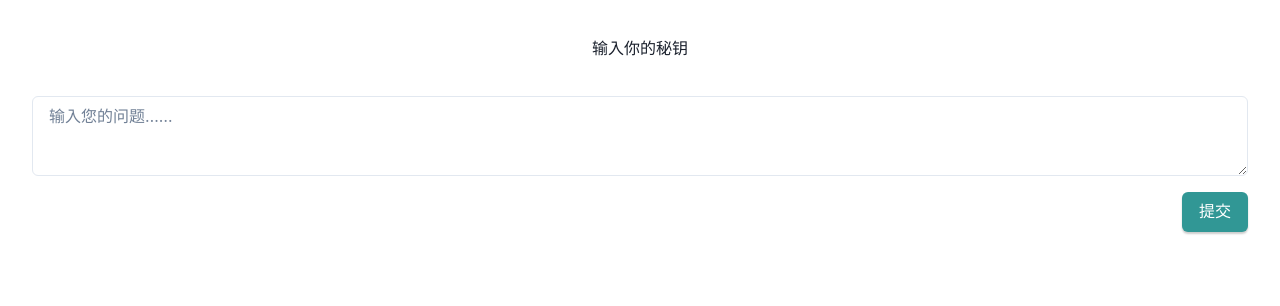
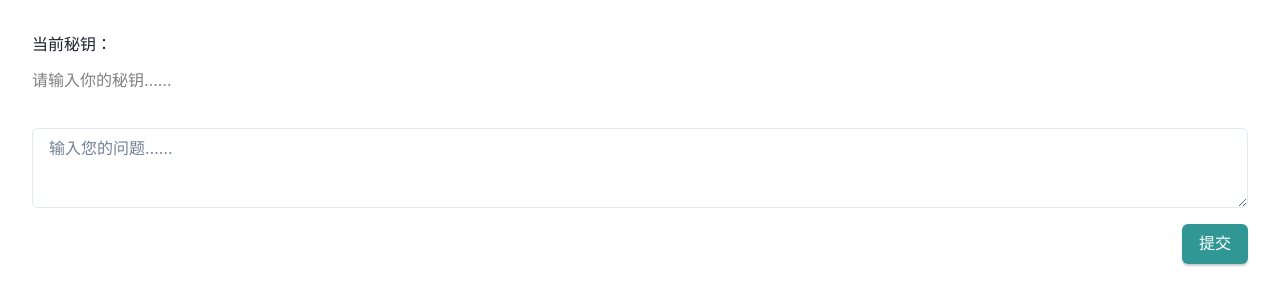
Before and after one commit to xleliu/ImGPT, a React (Vite) app: page / in a window 1280 px wide. Shown: the top 306 px of the page. Built offline with nearby package versions, Linux system fonts and the light colour scheme.

Commit message:
部分逻辑

```diff
--- a/src/components/Chat.tsx
+++ b/src/components/Chat.tsx
@@ -1,17 +1,24 @@
-import { Stack, Textarea, Flex, CircularProgress, Text, Spacer, Button, Alert, useToast } from "@chakra-ui/react";
+import { Stack, Textarea, Flex, Spacer, Button, Alert, useToast, StackItem } from "@chakra-ui/react";
 import { ChatCompletionRequestMessage, Configuration, OpenAIApi, ChatCompletionResponseMessage } from "openai";
 import { useState } from "react";
 import { getInputValue, getApiKey } from "../utils/selector";
 
+interface MessageWithDate extends ChatCompletionRequestMessage {
+    date: string;
+}
+
 export default function () {
-    const apiKey = getApiKey();
+    let apiKey = getApiKey();
     const toast = useToast();
     const configuration = new Configuration({ apiKey: apiKey });
     const openai = new OpenAIApi(configuration);
 
     const [messages, setMessages] = useState<ChatCompletionRequestMessage[]>([]);
+    const [messageDates, setMessageDates] = useState<MessageWithDate[]>([]);
 
     async function handleClick() {
+        if (apiKey == "") {
+            apiKey = getApiKey();
             if (apiKey == "") {
                 toast({
                     title: "缺少 api key",
@@ -21,6 +28,8 @@ export default function () {
                 });
                 return;
             }
+        }
+
         const prompt = getInputValue("prompt");
         if (prompt === "") {
             return;
@@ -38,23 +47,13 @@ export default function () {
 
     return (
         <Stack spacing={4}>
-            <Stack style={{ overflow: "auto" }}>
-                {messages?.map((v: ChatCompletionRequestMessage) => (
-                    <ChatItem message={v} />
+            <Stack style={{ overflow: "auto" }} spacing={8}>
+                {messages?.map((v: ChatCompletionResponseMessage, i: number) => (
+                    <ChatItem key={i} message={v} />
                 ))}
             </Stack>
             <Textarea placeholder="输入您的问题……" id="prompt" />
             <Flex align="end">
-                {/* <Stack
-                    direction="row"
-                    align="center"
-                    style={{
-                        visibility: "hidden",
-                    }}
-                >
-                    <CircularProgress isIndeterminate color="gray.400" size="4" />
-                    <Text>正在思考……</Text>
-                </Stack> */}
                 <Spacer />
                 <Button colorScheme="teal" size="md" onClick={handleClick}>
                     提交
@@ -64,7 +63,7 @@ export default function () {
     );
 }
 
-function ChatItem(props: { message: ChatCompletionRequestMessage }) {
+function ChatItem(props: { message: ChatCompletionResponseMessage }) {
     const message = props.message;
     return (
         <Alert
@@ -72,7 +71,10 @@ function ChatItem(props: { message: ChatCompletionRequestMessage }) {
             status={message.role == "user" ? "info" : "success"}
             variant="left-accent"
         >
-            {message.content}
+            <Stack>
+                <StackItem>{/* <Badge>{message.date}:</Badge> */}</StackItem>
+                <StackItem>{message.content.trim()}</StackItem>
+            </Stack>
         </Alert>
     );
 }
--- a/src/components/Keybar.tsx
+++ b/src/components/Keybar.tsx
@@ -1,14 +1,43 @@
-import { Editable, EditablePreview, EditableInput } from "@chakra-ui/react";
-import { getInputValue, getApiKey } from "../utils/selector";
+import { Editable, EditablePreview, EditableInput, FormControl, FormLabel } from "@chakra-ui/react";
+import { getApiKey } from "../utils/selector";
+import { useState } from "react";
 
 export default function () {
-    function onChange(value: string) {
+    const getValue = () => {
+        const key = getApiKey();
+        if (key == "") {
+            return "";
+        }
+        return key.slice(0, 3) + "********************************" + key.slice(-4);
+    };
+    const onSubmit = (value: string) => {
         localStorage.setItem("openai-key", value);
-    }
+        setValue(getValue());
+    };
+    const onChange = (value: string) => {
+        setValue(value);
+    };
+    const onEdit = () => {
+        setValue(getApiKey());
+    };
+    const [value, setValue] = useState(getValue());
+
     return (
-        <Editable placeholder="输入你的秘钥" defaultValue={getApiKey()} onChange={onChange}>
-            <EditablePreview />
-            <EditableInput />
-        </Editable>
+        <FormControl>
+            <FormLabel>当前秘钥：</FormLabel>
+            <Editable
+                style={{
+                    textAlign: "left",
+                }}
+                placeholder="请输入你的秘钥……"
+                value={value}
+                onChange={onChange}
+                onSubmit={onSubmit}
+                onEdit={onEdit}
+            >
+                <EditablePreview style={{ color: "gray" }} />
+                <EditableInput />
+            </Editable>
+        </FormControl>
     );
 }
--- a/src/utils/selector.ts
+++ b/src/utils/selector.ts
@@ -8,7 +8,7 @@ export function getInputValue(id: string) {
 
 export function getApiKey() {
     const apiKey: string | undefined = localStorage.getItem("openai-key") as string;
-    if (apiKey === "undefined") {
+    if (apiKey === "undefined" || apiKey === null) {
         return "";
     }
     return apiKey;
```
Lines whose indentation alone changed are shown as unchanged.
